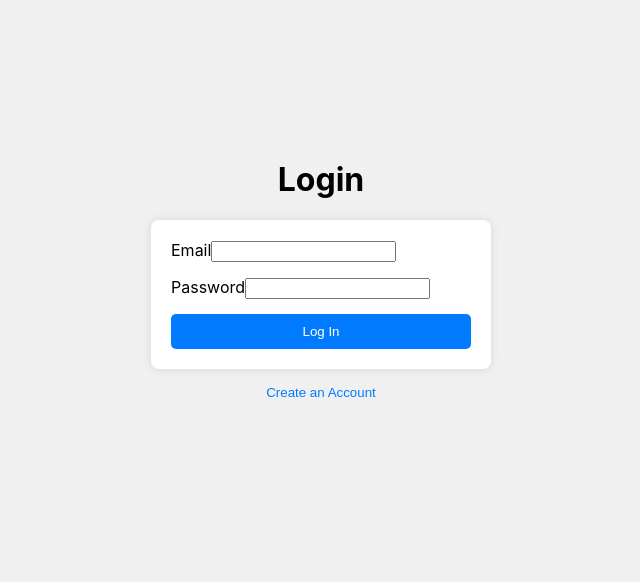
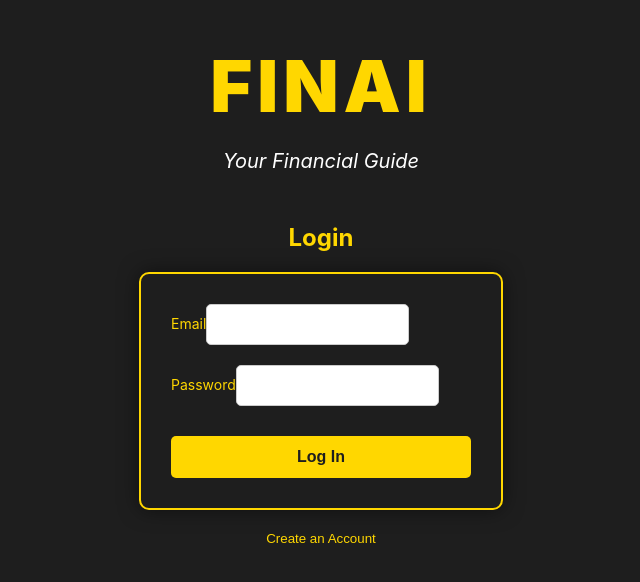
Before and after one commit to rihhito/ShellHacks, a React (Create React App) app in the folder src/flla/: page / in a window 1280 px wide. Shown: the part 130-712 px from the top of the page, without its empty margins (319-959 px from the left). Built offline with nearby package versions, Linux system fonts and the light colour scheme.

Commit message:
"update login"

```diff
--- a/src/flla/package.json
+++ b/src/flla/package.json
@@ -12,6 +12,7 @@
     "react-dom": "^18.3.1",
     "react-router-dom": "^6.26.2",
     "react-scripts": "^5.0.1",
+    "sqlite3": "^5.1.7",
     "three": "^0.169.0",
     "web-vitals": "^2.1.4"
   },
--- a/src/flla/src/ui/Login.js
+++ b/src/flla/src/ui/Login.js
@@ -1,7 +1,6 @@
-// Login.js
 import React, { useState } from 'react';
 
-const Login = ({ onLogin }) => { // Receive the onLogin prop
+const Login = ({ onLogin }) => {
   const [isSignUp, setIsSignUp] = useState(false);
   const [email, setEmail] = useState('');
   const [password, setPassword] = useState('');
@@ -14,44 +13,51 @@ const Login = ({ onLogin }) => { // Receive the onLogin prop
       console.log('Sign Up', { name, email, password });
     } else {
       // Handle login logic here
-      onLogin(email, password); // Call the onLogin prop with email and password
+      onLogin(email, password);
     }
   };
 
   return (
     <div style={styles.container}>
-      <h1>{isSignUp ? 'Create an Account' : 'Login'}</h1>
+      {/* App Name and Slogan */}
+      <h1 style={styles.appName}>FINAI</h1>
+      <p style={styles.slogan}>Your Financial Guide</p>
+
+      <h2 style={styles.formTitle}>{isSignUp ? 'Create an Account' : 'Login'}</h2>
       <form onSubmit={handleSubmit} style={styles.form}>
         {isSignUp && (
           <div style={styles.inputContainer}>
-            <label htmlFor="name">Name</label>
+            <label htmlFor="name" style={styles.label}>Name</label>
             <input
               type="text"
               id="name"
               value={name}
               onChange={(e) => setName(e.target.value)}
               required
+              style={styles.input}
             />
           </div>
         )}
         <div style={styles.inputContainer}>
-          <label htmlFor="email">Email</label>
+          <label htmlFor="email" style={styles.label}>Email</label>
           <input
             type="email"
             id="email"
             value={email}
             onChange={(e) => setEmail(e.target.value)}
             required
+            style={styles.input}
           />
         </div>
         <div style={styles.inputContainer}>
-          <label htmlFor="password">Password</label>
+          <label htmlFor="password" style={styles.label}>Password</label>
           <input
             type="password"
             id="password"
             value={password}
             onChange={(e) => setPassword(e.target.value)}
             required
+            style={styles.input}
           />
         </div>
         <button type="submit" style={styles.button}>
@@ -75,31 +81,64 @@ const styles = {
     alignItems: 'center',
     justifyContent: 'center',
     height: '100vh',
-    backgroundColor: '#f0f0f0',
+    backgroundColor: '#1e1e1e', // Black background
+  },
+  appName: {
+    fontSize: '72px',  // Bigger and bold for a creative touch
+    fontWeight: '900',
+    color: 'gold',
+    textTransform: 'uppercase',  // Make it all caps
+    letterSpacing: '5px',  // Spread out the letters a little for effect
+    marginBottom: '0px',  // Tighten the gap between the title and slogan
+  },
+  slogan: {
+    fontSize: '20px',
+    color: '#fff',
+    marginBottom: '30px',  // More space after the slogan
+    fontStyle: 'italic',  // Adding italics for a classy touch
+  },
+  formTitle: {
+    color: 'gold',
+    marginBottom: '20px',  // Extra space above form title
   },
   form: {
     display: 'flex',
     flexDirection: 'column',
     width: '300px',
-    padding: '20px',
-    backgroundColor: '#fff',
-    boxShadow: '0 0 10px rgba(0, 0, 0, 0.1)',
-    borderRadius: '8px',
+    padding: '30px',
+    backgroundColor: '#1e1e1e',
+    boxShadow: '0 0 20px rgba(0, 0, 0, 0.5)',  // More shadow for emphasis
+    borderRadius: '10px',  // Slightly more rounded corners
+    border: '2px solid gold',
   },
   inputContainer: {
-    marginBottom: '15px',
+    marginBottom: '20px',  // Increase spacing between inputs
+  },
+  label: {
+    color: 'gold',
+    marginBottom: '8px',
+    fontSize: '14px',
+  },
+  input: {
+    padding: '12px',
+    borderRadius: '5px',
+    border: '1px solid #ccc',
+    backgroundColor: '#fff',
   },
   button: {
-    padding: '10px',
-    backgroundColor: '#007bff',
-    color: '#fff',
+    padding: '12px',
+    backgroundColor: 'gold',
+    color: '#1e1e1e',
     border: 'none',
     borderRadius: '5px',
     cursor: 'pointer',
+    fontWeight: 'bold',
+    fontSize: '16px',
+    marginTop: '10px',  // Add some space between button and inputs
   },
   toggleButton: {
-    marginTop: '15px',
-    color: '#007bff',
+    marginTop: '20px',  // Increased margin for spacing
+    color: 'gold',
     background: 'none',
     border: 'none',
     cursor: 'pointer',
```
Also changed, not shown: src/flla/src/ui/database.js (added, +48 -0 lines), 1 other file (tests, documents, lock files or other folders).
